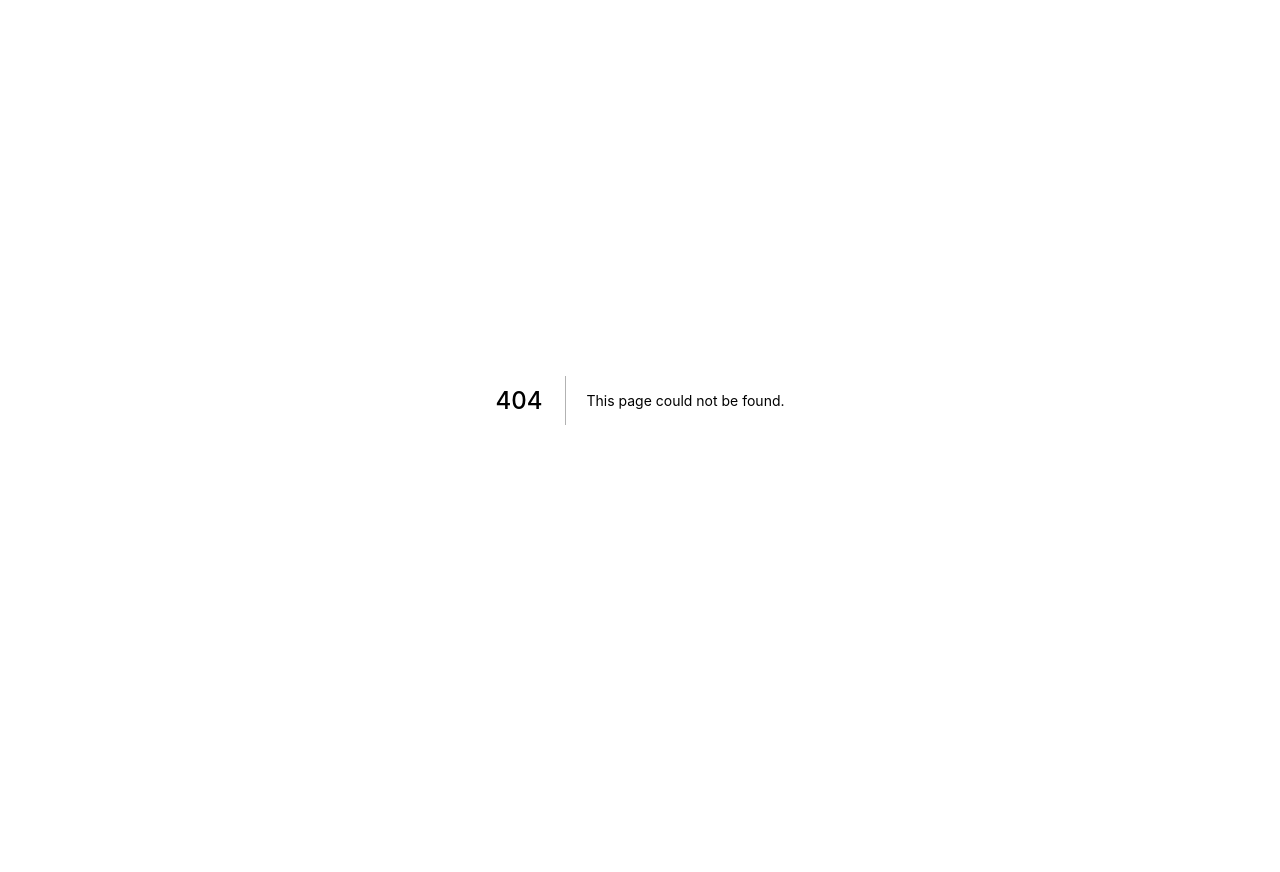
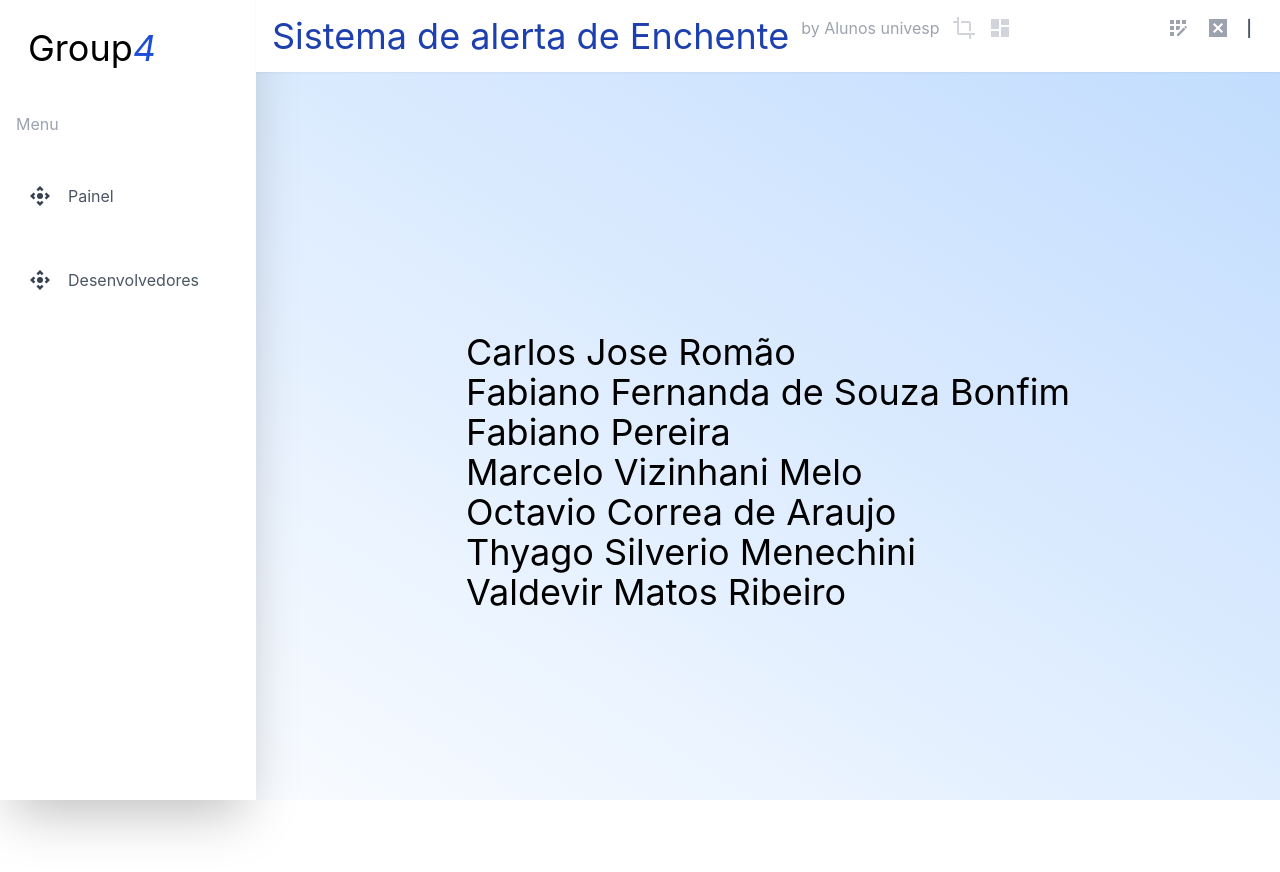
Before and after one commit to Fabianopereira1011/monitoramento-iot, a Next.js app: page /about in a window 1280 px wide. Before the commit this address had no page. Before the commit the page ends 800 px from the top, so only its background shows below. Built offline with nearby package versions, Linux system fonts and the light colour scheme.

Commit message:
sensor connection

```diff
--- a/package.json
+++ b/package.json
@@ -11,7 +11,7 @@
   "dependencies": {
     "@emotion/react": "^11.9.0",
     "@emotion/styled": "^11.8.1",
-    "@mui/icons-material": "^5.8.0",
+    "@mui/icons-material": "^5.8.4",
     "@mui/material": "^5.8.1",
     "@mui/styled-engine-sc": "^5.8.0",
     "chart.js": "^3.8.0",
--- a/src/components/Card.js
+++ b/src/components/CCard.js
@@ -30,6 +30,7 @@ const Card = ({title, icon, balance}) => {
 
     return (
         <div className={`transform hover:scale-110 cursor-pointer transition delay-100 w-3/12  p-2 py-4 shadow-xl  border rounded-xl bg-gradient-to-r ${gradientColor}`} >
+
             <div className="flex justify-between">
                 <div></div>
                 <div className=" w-7  h-5 flex items-center justify-center  bg-gray-300 rounded-xl m-1  bg-opacity-30">
--- /dev/null
+++ b/src/components/Denvolvedores.js
@@ -0,0 +1,26 @@
+import React from 'react'
+
+const Denvolvedores = () => {
+  return (
+    <div className='text-4xl flex h-full flex-col items-center justify-center'>
+
+
+                <div>
+                    <ul>
+                    <li></li>
+                    <li></li>
+                        <li>Carlos Jose Romão</li>
+                        <li>Fabiano Fernanda de Souza Bonfim</li>
+                        <li>Fabiano Pereira</li>
+                        <li>Marcelo Vizinhani Melo</li>
+                        <li>Octavio Correa de Araujo</li>
+                        <li>Thyago Silverio Menechini</li>
+                        <li>Valdevir Matos Ribeiro</li>
+                        <li></li>
+                    </ul>
+                </div>
+    </div>
+  )
+}
+
+export default Denvolvedores
--- /dev/null
+++ b/src/components/Layout.js
@@ -0,0 +1,20 @@
+import React from 'react'
+
+import Sidebar from './sidebar'
+import Header from './header'
+
+const Painel = (props) => {
+  return (
+      <div>
+        <div className="flex w-screen h-screen bg-gradient-to-tr from-transparent to to-blue-200">
+          <Sidebar/>
+                <div className='w-screen'>
+                        <Header/>
+                        {props.children}
+                </div>
+        </div>
+      </div>
+  )
+}
+
+export default Painel
--- /dev/null
+++ b/src/components/Sensor.js
@@ -0,0 +1,53 @@
+import React from 'react'
+//import AllOutIcon from '@material-ui/icons/AllOut';
+import AllOutIcon from '@mui/icons-material/AllOut';
+import DoneAllIcon from '@mui/icons-material/DoneAll';
+import ControlCameraIcon from '@mui/icons-material/ControlCamera';
+import AnchorIcon from '@mui/icons-material/Anchor';
+
+
+
+const Style = "text-white text-xs"
+
+
+const arrayIcon = {
+                    0 : <AllOutIcon fontSize="small" className={Style} />,
+                    1 : <DoneAllIcon fontSize="small" className={Style} />,
+                    2 : <ControlCameraIcon fontSize="small" className={Style} />,
+                    3 : <AnchorIcon fontSize="small" className={Style} />
+}
+const Color = {
+               0 : "from-indigo-500 to-blue-500",
+               1 : "from-blue-400 to-blue-300",
+               2 : "from-green-500 to-green-400",
+               3 : "from-yellow-600 to-yellow-500"
+}
+
+
+const sensorCard = ({title, icon, balance}) => {
+        const gradientColor = Color[icon] ;
+        const iconStatus = arrayIcon[icon];
+
+    return (
+        <div className={`transform hover:scale-110 cursor-pointer transition delay-100 w-3/12  p-2 py-4 shadow-xl  border rounded-xl bg-gradient-to-r ${gradientColor}`} >
+
+            <div className="flex justify-between">
+                <div></div>
+                <div className=" w-7  h-5 flex items-center justify-center  bg-gray-300 rounded-xl m-1  bg-opacity-30">
+                    {iconStatus}
+                </div>
+            </div>
+            <p className="text-gray-200 text-xs  ">
+                {title}
+            </p>
+            <p className="text-gray-50 text-lg  font-semibold  ">
+                {balance}
+            </p>
+            <p className="text-gray-300  text-sm ">
+            </p>
+
+        </div>
+    )
+}
+
+export default sensorCard
--- a/src/components/container.js
+++ b/src/components/container.js
@@ -1,11 +1,35 @@
-import React from 'react'
+import React, { useEffect, useState } from 'react'
 
-import Card from './Card'
+import Card from './CCard'
 import Middle from './Midlle'
 import Chartline from './chartLine'
 
 
 const Container = () => {
+    const [data , setData ] = useState('Conectando. .  .');
+    const [count, setCount] = useState(0);
+
+    const fetchData =async () => {
+            const dataApi = await fetch("https://tcc-group4.herokuapp.com/api/v8/sensors");
+            const dataJson = await dataApi.json();
+
+            console.log("json format");
+            console.log(dataJson);
+            console.log("O elemento 0 :")
+            console.log(dataJson[0].wateLevel);
+
+            setData(dataJson[2].wateLevel);
+            //console.log(data );
+    }
+
+    useEffect(()=>{
+        setInterval(() => {
+            fetchData();
+          }, 2000);
+
+    },
+    []);
+
     return (
         <div className=" bg-gradient-to-b from-gray-100 to-blue-400 h-full " >
             <div className="  px-8 py-1 ">
@@ -20,11 +44,18 @@ const Container = () => {
 
             </div>
 
-            <div className="flex   p-4 space-x-3">
+            <div className="flex   p-4 space-x-3 ">
                 <Card title="Sensores IOT" balance={'0 - Conectados'} icon={0}/>
-                <Card title="Fluviometro" balance={'87 mm'} icon={1}/>
+
                 <Card title="Regioes alargadas" balance={'0 ocorrencia'} icon={3}/>
                 <Card title="maps" balance={'----'} icon={2}/>
+            </div>
+
+            <div className='text-5xl flex flex-col items-center justify-center'>
+                nivel de agua sensor -
+
+                <div>{data}</div>
+
             </div>
 
             <div className="flex  ml-3 mt-6 space-x-6  mr-4">
--- a/src/components/sidebar.js
+++ b/src/components/sidebar.js
@@ -17,41 +17,21 @@ const Sidebar = () => {
                     <h1 className="text-gray-400">Menu</h1>
 
                     <div className=''>
-                        <div className="flex p-3 text-gray-700  space-x-4 0 hover:bg-gray-300 hover:text-blue-600  cursor-pointer ">
+                        <div className="pt-8 flex p-3 text-gray-700  space-x-4 0 hover:bg-gray-300 hover:text-blue-600  cursor-pointer ">
                                     <ControlCameraIcon />
-                                    <a href='/sensores/iot' className="text-gray-600  " >Painel</a>
-                        </div>
-                    </div>
-
-                    <div className=''>
-                        <div className="flex p-3 text-gray-700  space-x-4 0 hover:bg-gray-300 hover:text-blue-600  cursor-pointer ">
-                                    <ControlCameraIcon />
-                                    <a href='/sensores/iot' className="text-gray-600  " >Sensore</a>
-                        </div>
-                    </div>
-
-                    <div className=''>
-                        <div className="flex p-3 text-gray-700  space-x-4 0 hover:bg-gray-300 hover:text-blue-600  cursor-pointer ">
-                                    <ControlCameraIcon />
-                                    <a href='/sensores/iot' className="text-gray-600  " >Fluviometro</a>
+                                    <a href='/' className="text-gray-600  " >Painel</a>
                         </div>
                     </div>
 
 
                     <div className=''>
-                        <div className="flex p-3 text-gray-700  space-x-4 0 hover:bg-gray-300 hover:text-blue-600  cursor-pointer ">
+                        <div className="pt-8 flex p-3 text-gray-700  space-x-4 0 hover:bg-gray-300 hover:text-blue-600  cursor-pointer ">
                                     <ControlCameraIcon />
-                                    <a href='/sensores/iot' className="text-gray-600  " >Desenvolvedores</a>
+                                    <a href='/about' className="text-gray-600  " >Desenvolvedores</a>
                         </div>
                     </div>
 
 
-                    <div className=''>
-                        <div className="flex p-3 text-gray-700  space-x-4 0 hover:bg-gray-300 hover:text-blue-600  cursor-pointer ">
-                                    <ControlCameraIcon />
-                                    <a href='/sensores/iot' className="text-gray-600  " >Painel</a>
-                        </div>
-                    </div>
 
                 </div>
 
--- a/src/pages/_app.js
+++ b/src/pages/_app.js
@@ -1,7 +1,14 @@
 import '../styles/globals.css'
 
+import Painel from '../components/Layout'
+
 function MyApp({ Component, pageProps }) {
-  return <Component {...pageProps} />
+  return (<>
+      <Painel>
+          <Component {...pageProps} />
+      </Painel>
+      </>
+    )
 }
 
 export default MyApp
--- /dev/null
+++ b/src/pages/about.js
@@ -0,0 +1,8 @@
+import React from 'react'
+import Denvolvedores from '../components/Denvolvedores'
+
+const about = () => {
+  return ( <Denvolvedores /> )
+}
+
+export default about
--- a/src/pages/index.js
+++ b/src/pages/index.js
@@ -1,21 +1,16 @@
-import Head from 'next/head'
-import Sidebar from '../components/sidebar';
-import Header from '../components/header';
-import Container from '../components/container';
+import React from 'react'
+
+import Middle from '../components/Midlle'
+import Card from '../components/CCard'
+import Container from '../components/container'
 
 
+const Home = () => {
+    return (
+        <div>
+            <Container/>
+        </div>
+    )
+}
 
-export default function Home() {
-  return (
-    <div>
-    <div className="flex w-screen h-screen bg-gradient-to-tr from-transparent to to-blue-200">
-          <Sidebar/>
-      <div className='w-screen'>
-          <Header/>
-          <Container/>
-      </div>
-
-    </div>
-    </div>
-  )
-}
+export default Home
--- /dev/null
+++ b/src/pages/sensors.js
@@ -0,0 +1,26 @@
+import React, { useState , useEffect} from 'react'
+
+const sensors = () => {
+    const [data , setData ] = useState("sem sinal")
+
+    const fetchData =async () => {
+            const dataApi = await fetch("https://tcc-group4.herokuapp.com/api/v8/sensors");
+            const dataJson = await dataApi[0].json();
+            setData(dataJson);
+            console.log(data);
+            //console.log(data );
+    }
+
+    useEffect(()=>{
+        fetchData();
+    },
+    []);
+
+  return (
+    <div>{
+        data.map( item => {return <pre> JSON.stringify( item ) </pre>})
+        }</div>
+  )
+}
+
+export default sensors
```
Also changed, not shown: src/pages/api/auth/[...nextauth].js (added), 1 other file (tests, documents, lock files or other folders).
